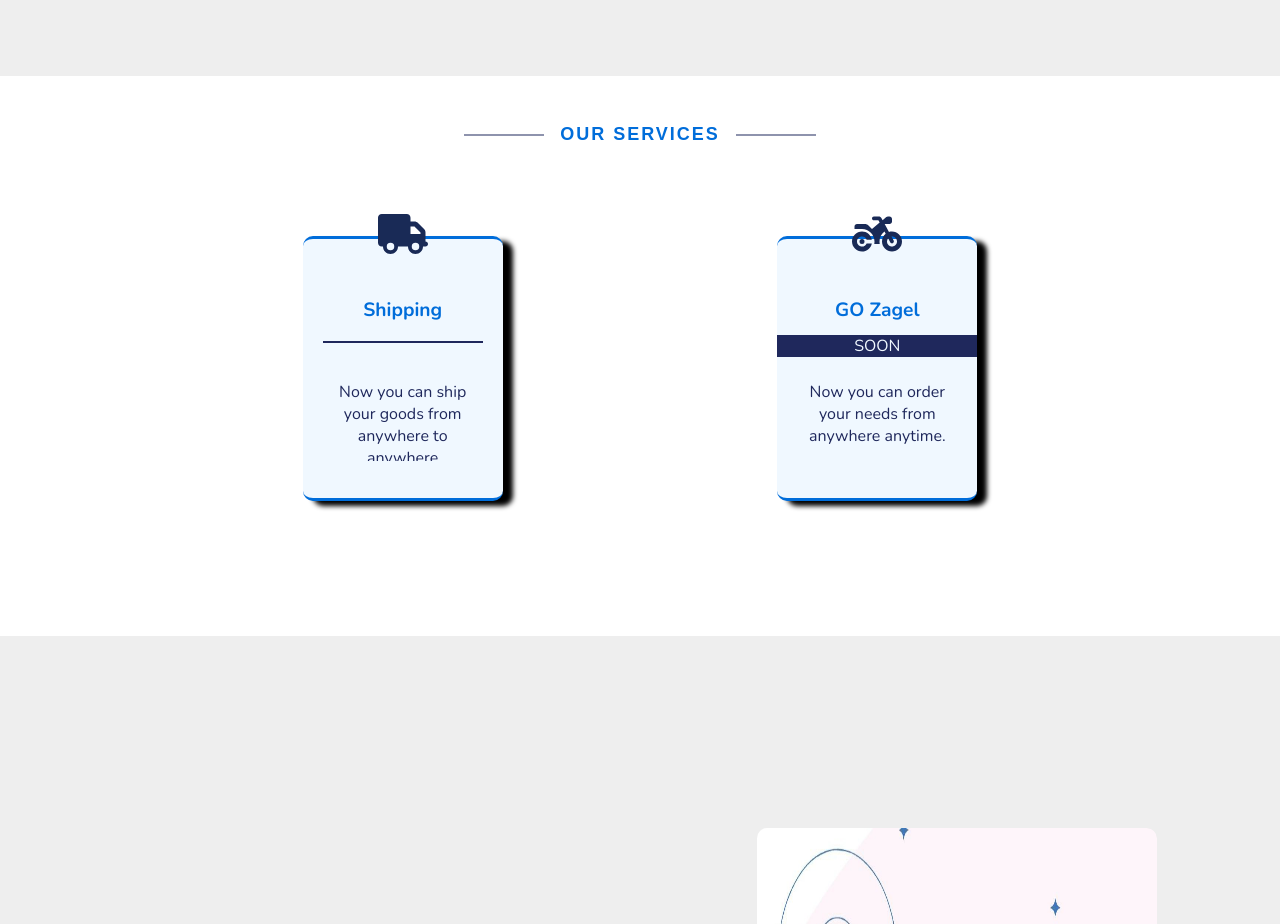
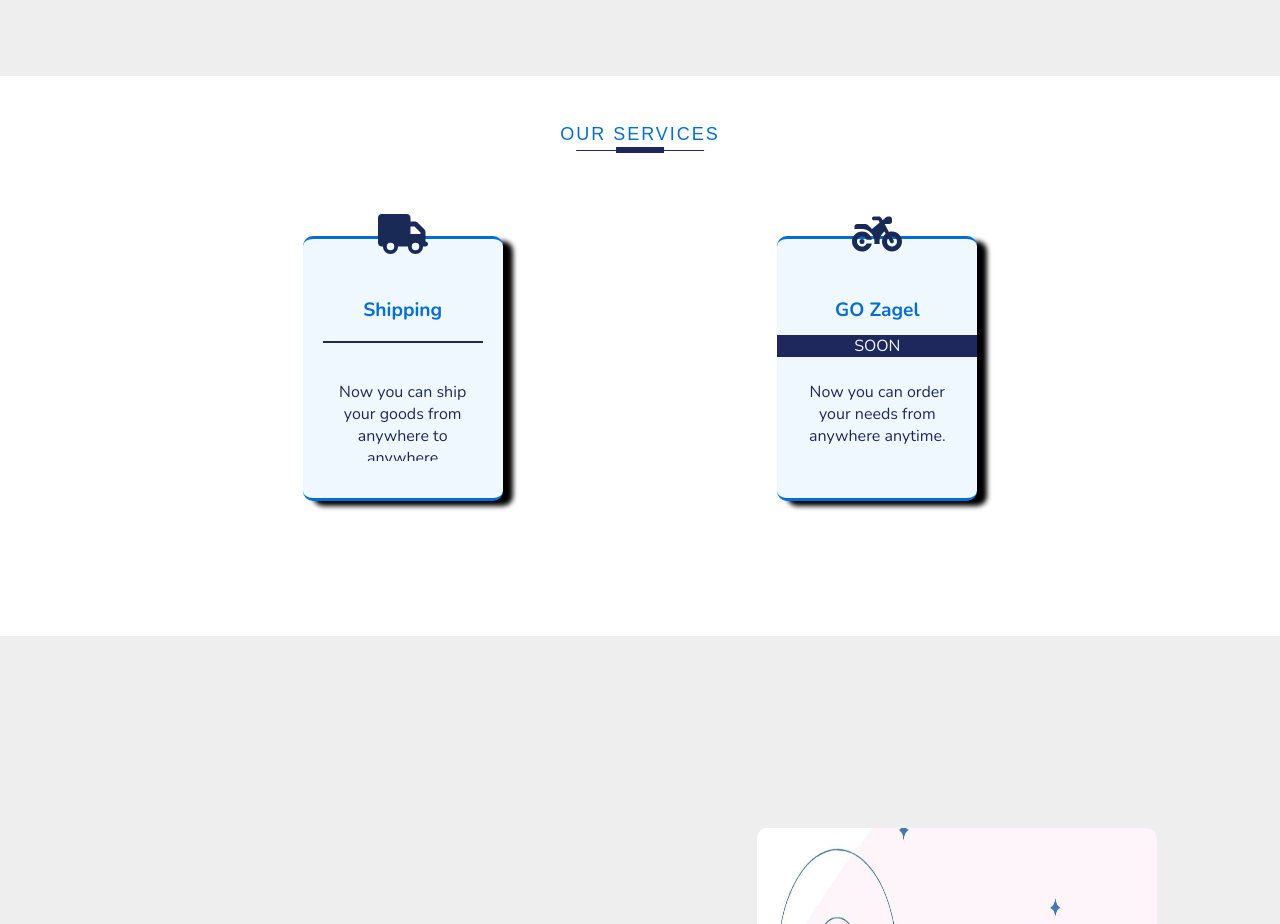
Before and after one commit to Smashsuez/z, a Next.js app: page / in a window 1280 px wide. Shown: the part 1840-2764 px from the top of the page. Built offline with nearby package versions, Linux system fonts and the light colour scheme; no server answers.

Commit message:
services title

```diff
--- a/app/style/Services.module.css
+++ b/app/style/Services.module.css
@@ -12,13 +12,14 @@
 }
 .heading{
     text-align: center;
+    text-transform: capitalize;
 }
 .title{
     display: inline-block;
     margin-bottom: 0;
     color: #006dda;
     font-size: 18px;
-    font-weight: 900;
+    font-weight: 500;
     letter-spacing: 2px;
     text-transform: uppercase;
     position: relative;
@@ -26,26 +27,26 @@
 }
 .title::before{
     position: absolute;
-    top: 50%;
-    right: -60%;
+    bottom: -6px;
+    left: 50%;
     content: "";
-    -webkit-transform: translateY(-50%);
-    -ms-transform: translateY(-50%);
-    transform: translateY(-50%);
-    width: 50%;
+    -webkit-transform: translateX(-50%);
+    -ms-transform: translateX(-50%);
+    transform: translateX(-50%);
+    width: 80%;
     height: 1px;
     background: #1f285c;
 }
 .title::after{
     position: absolute;
-    top: 50%;
-    left : -60%;
+    bottom: -8px;
+    left: 50%;
     content: "";
-    -webkit-transform: translateY(-50%);
-    -ms-transform: translateY(-50%);
-    transform: translateY(-50%);
-    width: 50%;
-    height: 1px;
+    -webkit-transform: translateX(-50%);
+    -ms-transform: translateX(-50%);
+    transform: translateX(-50%);
+    width: 30%;
+    height: 6px;
     background: #1f285c;
 }
 
@@ -155,17 +156,17 @@
 
 }
 @media screen and (max-width: 360px) {
-    .title::after,
+    /* .title::after,
     .title::before{
         width: 50%;
     max-width: 10vw;
-    }
-    .title::before{
+    } */
+    /* .title::before{
         right: -40%;
     }
     .title::after{
         left: -40%;
-    }
+    } */
 
 }
 
```
